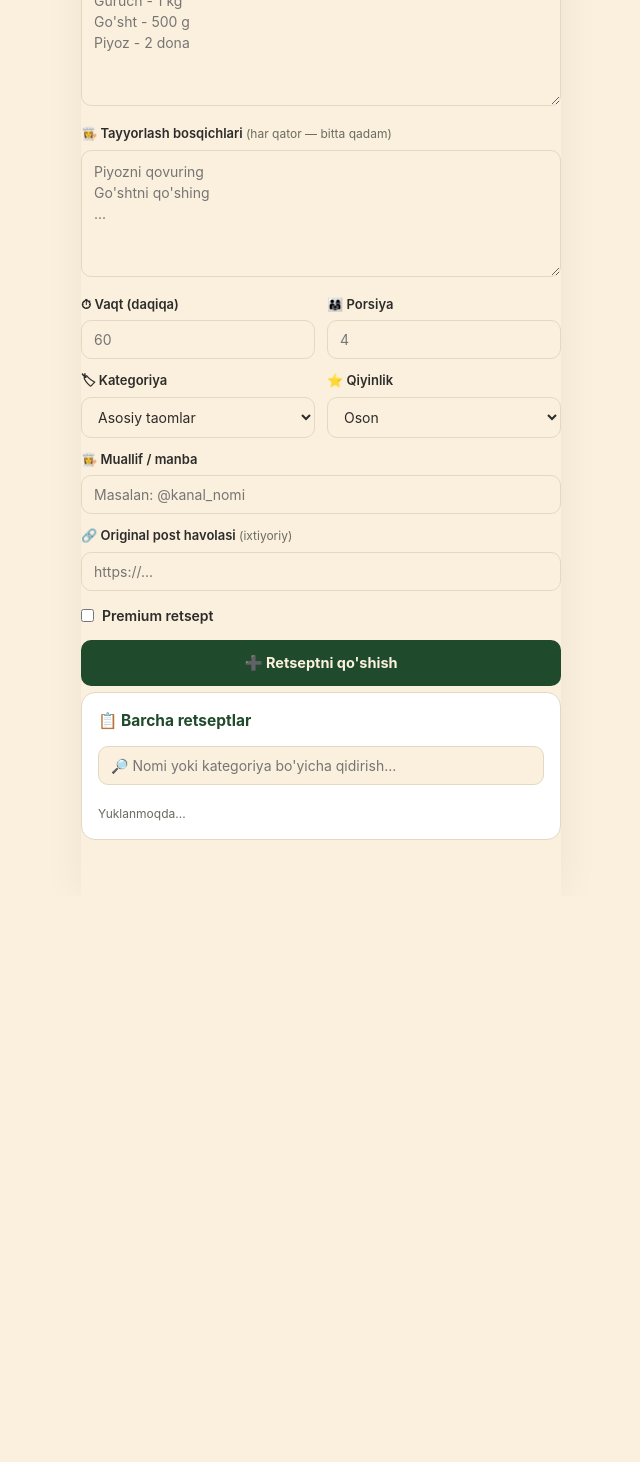
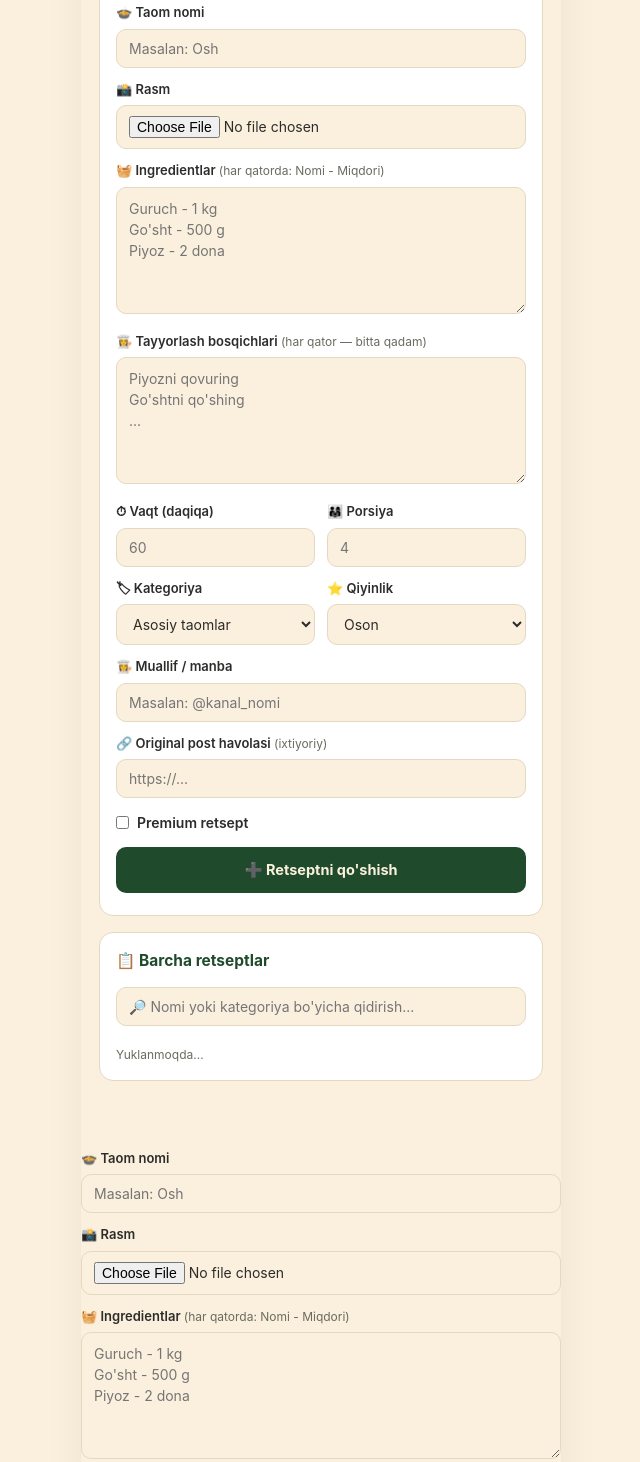
Before and after one commit to yusuf7700/taomchi, a website: page public/admin.html in a window 1280 px wide. Shown: the part 940-2402 px from the top of the page, without its empty margins (319-959 px from the left). Before the commit the page ends 1836 px from the top, so only its background shows below. Drawn offline with Linux system fonts and the light colour scheme; a script that the page names is missing.

Commit message:
Update admin.html

```diff
--- a/public/admin.html
+++ b/public/admin.html
@@ -23,7 +23,7 @@
   </div>
 
   <!-- ===== ADMIN PANEL ===== -->
-  <div id="adminPanel" class="admin-panel" style="display:none;">
+  <div id="adminPanel" class="admin-panel screen-hidden">
 
     <header class="admin-header">
       <span class="admin-header-title">🍲 Taomchi Admin</span>
@@ -34,6 +34,86 @@
     <section class="admin-card">
       <p class="admin-card-title" id="formTitle">➕ Retsept qo'shish</p>
 
+      <label class="admin-label">🍲 Taom nomi</label>
+      <input type="text" id="fTitle" class="admin-input" placeholder="Masalan: Osh">
+
+      <label class="admin-label">📸 Rasm</label>
+      <input type="file" id="fImageFile" accept="image/*" class="admin-input">
+      <p class="admin-hint" id="uploadStatus"></p>
+      <input type="hidden" id="fImageUrl">
+      <img id="imagePreview" class="admin-image-preview" style="display:none;">
+
+      <label class="admin-label">🧺 Ingredientlar <span class="admin-hint-inline">(har qatorda: Nomi - Miqdori)</span></label>
+      <textarea id="fIngredients" class="admin-textarea" rows="5" placeholder="Guruch - 1 kg&#10;Go'sht - 500 g&#10;Piyoz - 2 dona"></textarea>
+
+      <label class="admin-label">👩‍🍳 Tayyorlash bosqichlari <span class="admin-hint-inline">(har qator — bitta qadam)</span></label>
+      <textarea id="fSteps" class="admin-textarea" rows="5" placeholder="Piyozni qovuring&#10;Go'shtni qo'shing&#10;..."></textarea>
+
+      <div class="admin-row-2">
+        <div>
+          <label class="admin-label">⏱ Vaqt (daqiqa)</label>
+          <input type="number" id="fCookTime" class="admin-input" placeholder="60">
+        </div>
+        <div>
+          <label class="admin-label">👨‍👩‍👧 Porsiya</label>
+          <input type="number" id="fServings" class="admin-input" placeholder="4">
+        </div>
+      </div>
+
+      <div class="admin-row-2">
+        <div>
+          <label class="admin-label">🏷 Kategoriya</label>
+          <select id="fCategory" class="admin-input">
+            <option value="main">Asosiy taomlar</option>
+            <option value="soup">Sho'rvalar</option>
+            <option value="salad">Salatlar</option>
+            <option value="breakfast">Nonushta</option>
+            <option value="dessert">Shirinliklar</option>
+            <option value="pastry">Yeguliklar</option>
+            <option value="drinks">Ichimliklar</option>
+          </select>
+        </div>
+        <div>
+          <label class="admin-label">⭐ Qiyinlik</label>
+          <select id="fDifficulty" class="admin-input">
+            <option value="oson">Oson</option>
+            <option value="orta">O'rta</option>
+            <option value="qiyin">Qiyin</option>
+          </select>
+        </div>
+      </div>
+
+      <label class="admin-label">👩‍🍳 Muallif / manba</label>
+      <input type="text" id="fAuthor" class="admin-input" placeholder="Masalan: @kanal_nomi">
+
+      <label class="admin-label">🔗 Original post havolasi <span class="admin-hint-inline">(ixtiyoriy)</span></label>
+      <input type="text" id="fSourceUrl" class="admin-input" placeholder="https://...">
+
+      <label class="admin-checkbox-row">
+        <input type="checkbox" id="fPremium">
+        <span>Premium retsept</span>
+      </label>
+
+      <input type="hidden" id="fEditId">
+      <button id="submitBtn" class="admin-btn-primary" style="margin-top: 14px;">➕ Retseptni qo'shish</button>
+      <button id="cancelEditBtn" class="admin-btn-secondary" style="display:none; margin-top: 8px;">Bekor qilish</button>
+      <p id="formStatus" class="admin-hint"></p>
+    </section>
+
+    <!-- Ro'yxat -->
+    <section class="admin-card">
+      <p class="admin-card-title">📋 Barcha retseptlar</p>
+      <input type="text" id="searchInput" class="admin-input" placeholder="🔎 Nomi yoki kategoriya bo'yicha qidirish...">
+      <div id="adminRecipeList" class="admin-recipe-list">
+        <p class="admin-hint">Yuklanmoqda...</p>
+      </div>
+    </section>
+
+  </div>
+
+  <script src="admin.js"></script>
+</body>
+</html>
       <label class="admin-label">🍲 Taom nomi</label>
       <input type="text" id="fTitle" class="admin-input" placeholder="Masalan: Osh">
 
```
